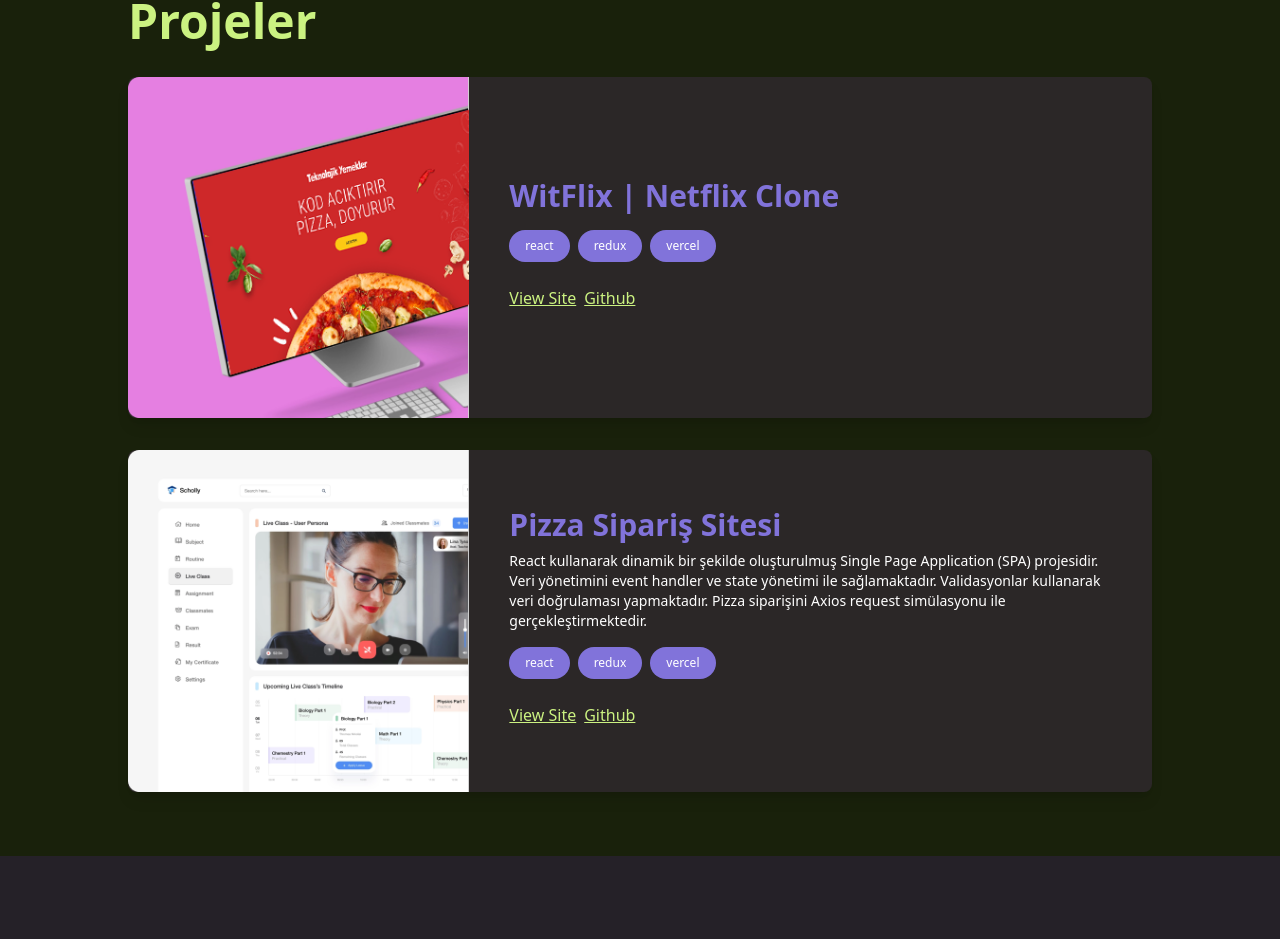
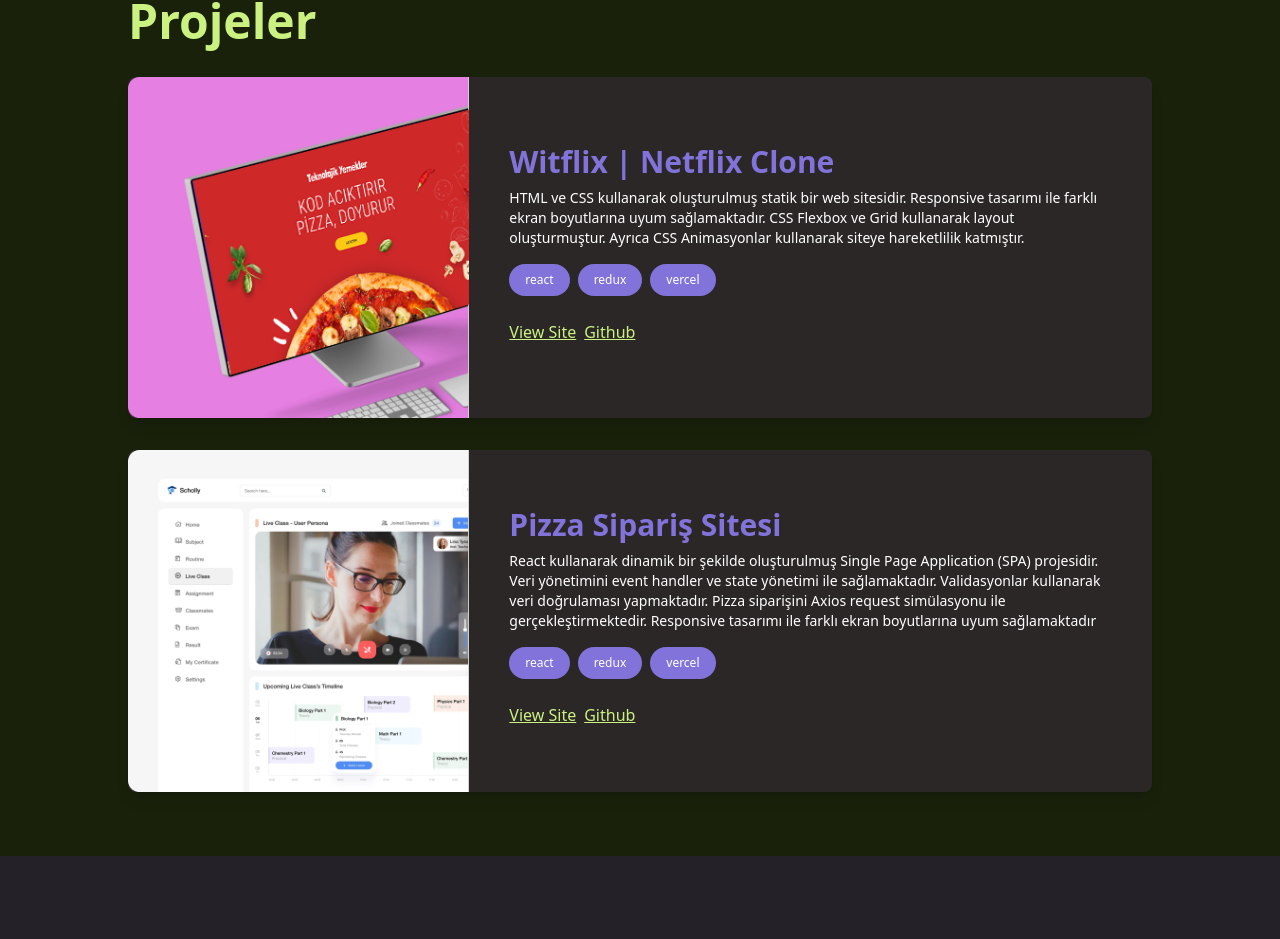
Before and after one commit to dilara-yildir/FrontEndChallange, a React (Vite) app: page / in a window 1280 px wide. Shown: the part 1906-2845 px from the top of the page. Built offline with nearby package versions, Linux system fonts and the light colour scheme.

Commit message:
fix: update Footer component image source logic and enhance project descriptions in data.json

```diff
--- a/src/components/Footer.jsx
+++ b/src/components/Footer.jsx
@@ -29,7 +29,9 @@
           >
             <img
               src={
-                window.matchMedia("(prefers-color-scheme: dark)").matches
+                window.matchMedia(
+                  "(prefers-color-scheme: dark) "
+                ).matches
                   ? links.src2
                   : links.src
               }
--- a/src/data.json
+++ b/src/data.json
@@ -71,16 +71,16 @@
           "image": "public\\assets\\Rectangle-41-1.png",
           "links": [
             { "label": "View Site", "url": "https://example.com" },
-            { "label": "Github", "url": "https://github.com/dilara-yildir" }
+            { "label": "Github", "url": "https://github.com/dilara-yildir/fsweb-s8-challenge-pizza" }
           ]
         },
         {
           "name": "WitFlix | Netflix Clone",
-          "description": "A simple, customizable minimal setup cookie plugin...",
+          "description": "A static website built using HTML and CSS. It features a responsive design that adapts to different screen sizes. The layout is created using CSS Flexbox and Grid. Additionally, CSS animations are utilized to add interactivity and motion to the site.",
           "image": "public\\assets\\Rectangle-41.png",
           "links": [
             { "label": "View Site", "url": "https://example.com" },
-            { "label": "Github", "url": "https://github.com/dilara-yildir" }
+            { "label": "Github", "url": "https://github.com/dilara-yildir/W-T1024-Witflix" }
           ]
         }
       ],
@@ -183,21 +183,21 @@
       "projectsTitle": "Projeler",
       "projects": [
         {
-          "name": "WitFlix | Netflix Clone",
+          "name": "Witflix | Netflix Clone",
           "image": "public\\assets\\Rectangle-41-1.png",
-          "description": "",
+          "description": "HTML ve CSS kullanarak oluşturulmuş statik bir web sitesidir. Responsive tasarımı ile farklı ekran boyutlarına uyum sağlamaktadır. CSS Flexbox ve Grid kullanarak layout oluşturmuştur. Ayrıca CSS Animasyonlar kullanarak siteye hareketlilik katmıştır.",
           "links": [
             { "label": "View Site", "url": "https://example.com" },
-            { "label": "Github", "url": "https://github.com/dilara-yildir" }
+            { "label": "Github", "url": "https://github.com/dilara-yildir/W-T1024-Witflix" }
           ]
         },
         {
           "name": "Pizza Sipariş Sitesi",
           "image": "public\\assets\\Rectangle-41.png",
-          "description": "React kullanarak dinamik bir şekilde oluşturulmuş Single Page Application (SPA) projesidir. Veri yönetimini event handler ve state yönetimi ile sağlamaktadır. Validasyonlar kullanarak veri doğrulaması yapmaktadır. Pizza siparişini Axios request simülasyonu ile gerçekleştirmektedir.",
+          "description": "React kullanarak dinamik bir şekilde oluşturulmuş Single Page Application (SPA) projesidir. Veri yönetimini event handler ve state yönetimi ile sağlamaktadır. Validasyonlar kullanarak veri doğrulaması yapmaktadır. Pizza siparişini Axios request simülasyonu ile gerçekleştirmektedir. Responsive tasarımı ile farklı ekran boyutlarına uyum sağlamaktadır",
           "links": [
             { "label": "View Site", "url": "https://example.com" },
-            { "label": "Github", "url": "https://github.com/dilara-yildir" }
+            { "label": "Github", "url": "https://github.com/dilara-yildir/fsweb-s8-challenge-pizza" }
           ]
         }
       ],
```
